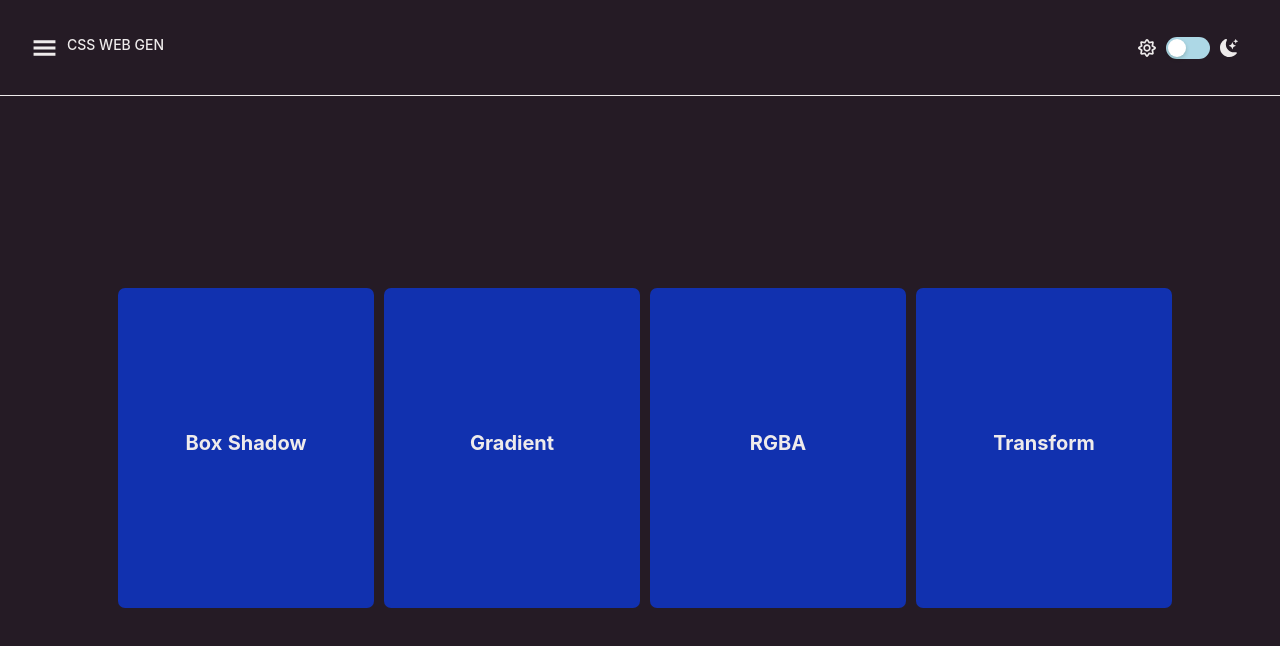
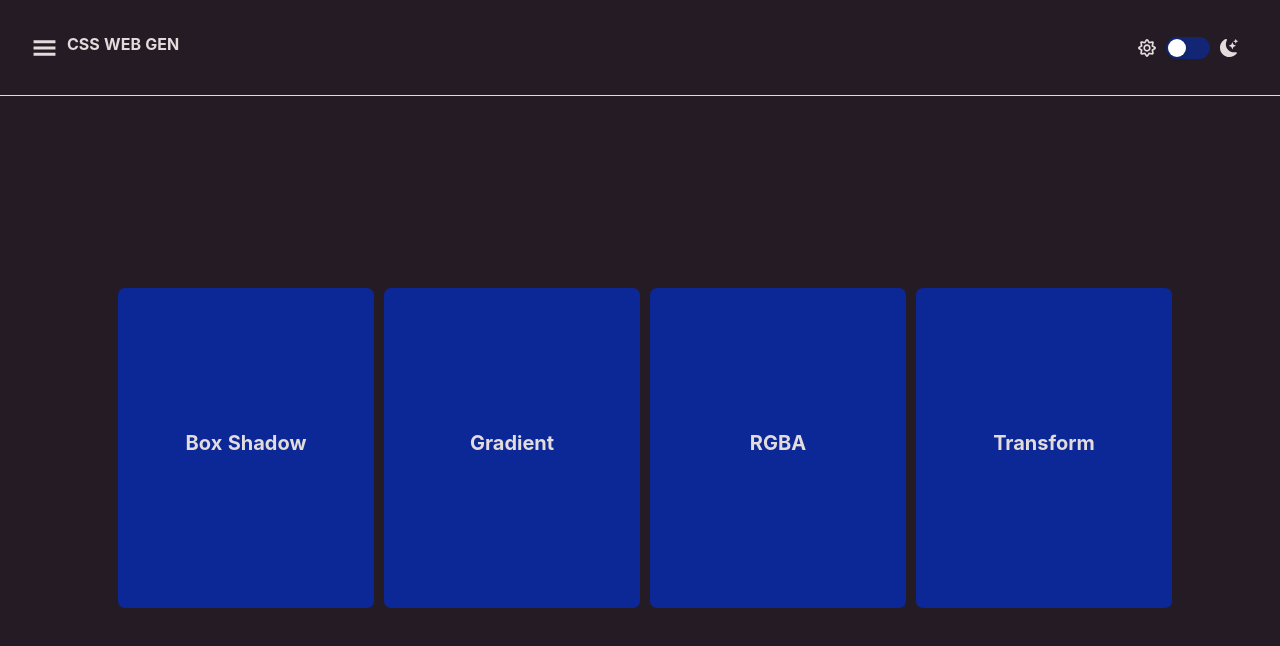
Before and after one commit to olaoluwaayanbola/css-code-generator, a React (Create React App) app: page / in a window 1280 px wide. Shown: the top 646 px of the page. Built offline with nearby package versions, Linux system fonts and the light colour scheme.

Commit message:
UI design

```diff
--- a/src/Components/Navigation/Navigation.module.scss
+++ b/src/Components/Navigation/Navigation.module.scss
@@ -30,6 +30,8 @@
         }
       }
       h3 {
+        font-size:16px;
+        font-weight:bold;
         color: index.$base-color;
       }
     }
--- a/src/Components/Toggle/Toggle.tsx
+++ b/src/Components/Toggle/Toggle.tsx
@@ -9,7 +9,7 @@ export const Toggler = () => {
   console.log(dark)
   return (
     <>
-      <Switch onClick={trigger} style={{background:"lightblue"}}/>
+      <Switch onClick={trigger} style={{background:"#122675"}}/>
     </>
   )
 }
--- a/src/Pages/LandingPage/LandingPage.module.scss
+++ b/src/Pages/LandingPage/LandingPage.module.scss
@@ -1,5 +1,7 @@
 @use "../../index.scss" as index;
-$box-color: #1131af;
+// Normal color
+$box-color: #0c2796;
+// hover color
 $box-background: #0b217b;
 
 .LandingContianer {
--- a/src/index.scss
+++ b/src/index.scss
@@ -1,5 +1,5 @@
 $base-backgroundColor: #251b25;
-$base-color: #eeebeb;
+$base-color: #e2dcdc;
 body {
   margin: 0;
   min-width:100%;
```
